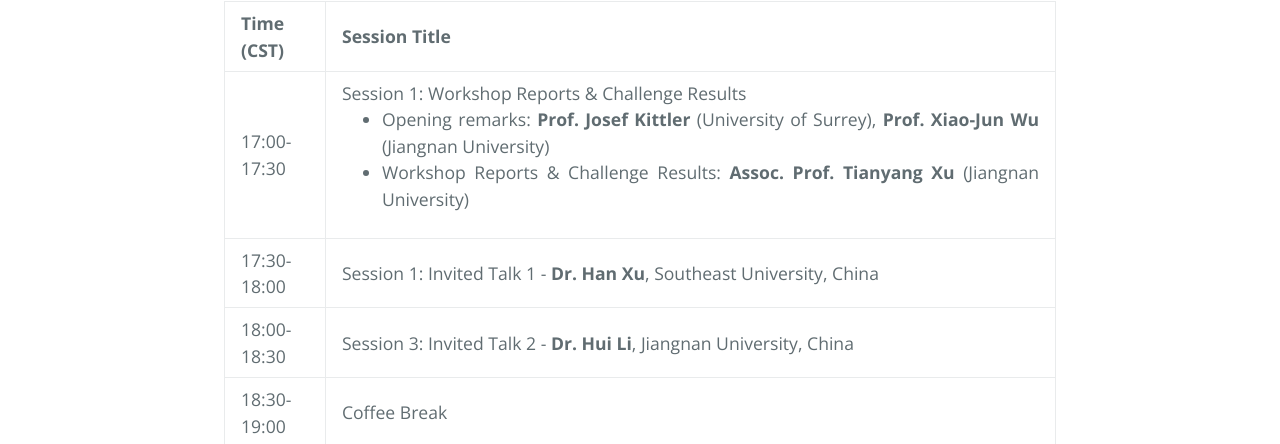
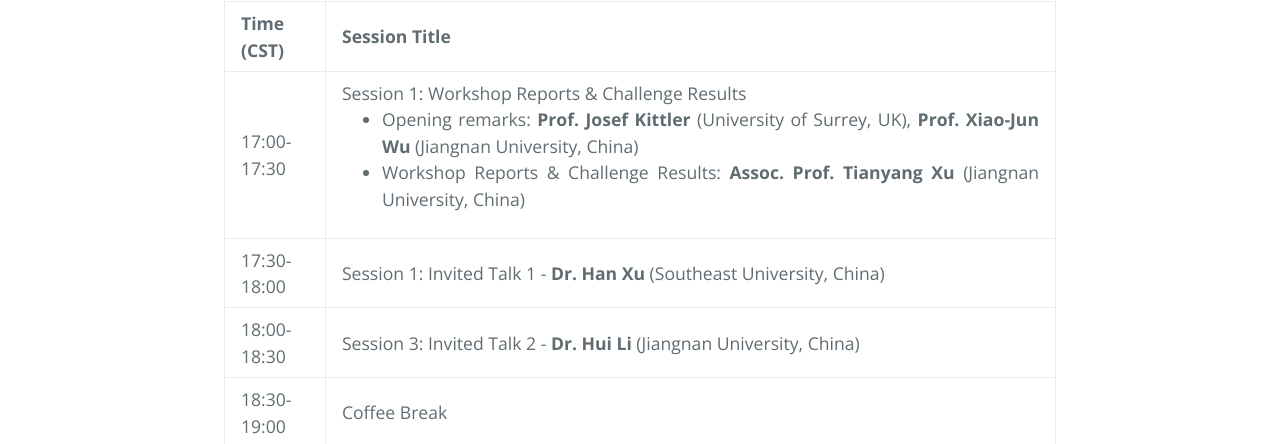
Before and after one commit to PRCI-Lab/mmvpr-workshop-icpr2024, a Jekyll site: the page built from docs/workshop.md, in a window 1280 px wide. Shown: the part 503-947 px from the top of the page. Built offline with Jekyll 4.4.1, drawn with Linux system fonts in a browser that asks for light colours; our own code applies the rules of GitHub Pages for plain Markdown files.

Commit message:
Update workshop.md

```diff
--- a/docs/workshop.md
+++ b/docs/workshop.md
@@ -13,18 +13,18 @@
     <td>
       Session 1: Workshop Reports & Challenge Results
         <ul>
-          <li>Opening remarks: <strong>Prof. Josef Kittler</strong> (University of Surrey), <strong>Prof. Xiao-Jun Wu</strong> (Jiangnan University)</li>
-          <li>Workshop Reports & Challenge Results: <strong>Assoc. Prof. Tianyang Xu</strong> (Jiangnan University)</li>
+          <li>Opening remarks: <strong>Prof. Josef Kittler</strong> (University of Surrey, UK), <strong>Prof. Xiao-Jun Wu</strong> (Jiangnan University, China)</li>
+          <li>Workshop Reports & Challenge Results: <strong>Assoc. Prof. Tianyang Xu</strong> (Jiangnan University, China)</li>
         </ul>
     </td>
   </tr>
   <tr>
     <td>17:30-18:00</td>
-    <td>Session 1: Invited Talk 1 - <strong>Dr. Han Xu</strong>, Southeast University, China</td>
+    <td>Session 1: Invited Talk 1 - <strong>Dr. Han Xu</strong> (Southeast University, China)</td>
   </tr>
   <tr>
     <td>18:00-18:30</td>
-    <td>Session 3: Invited Talk 2 - <strong>Dr. Hui Li</strong>, Jiangnan University, China</td>
+    <td>Session 3: Invited Talk 2 - <strong>Dr. Hui Li</strong> (Jiangnan University, China)</td>
   </tr>
   <tr>
     <td>18:30-19:00</td>
```
